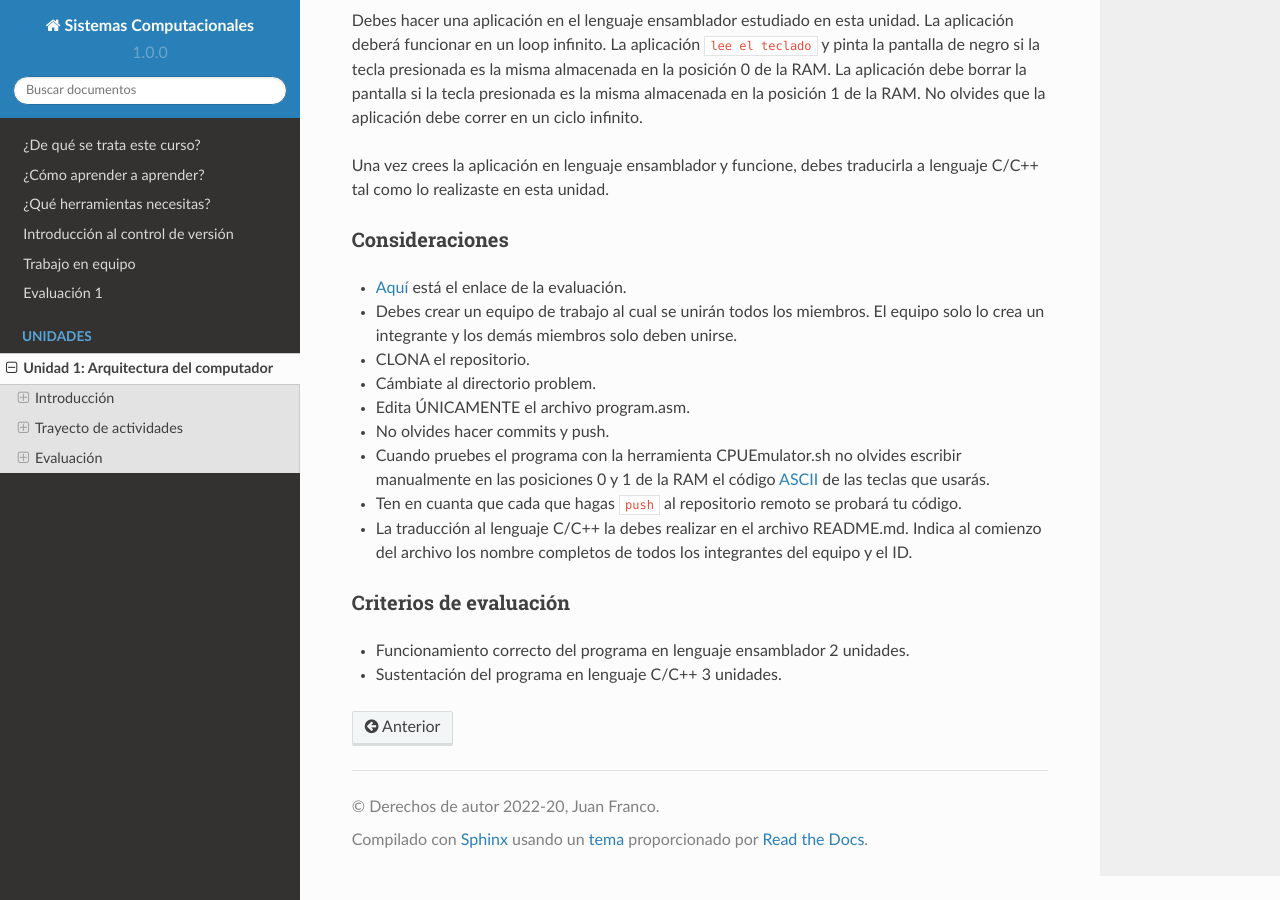
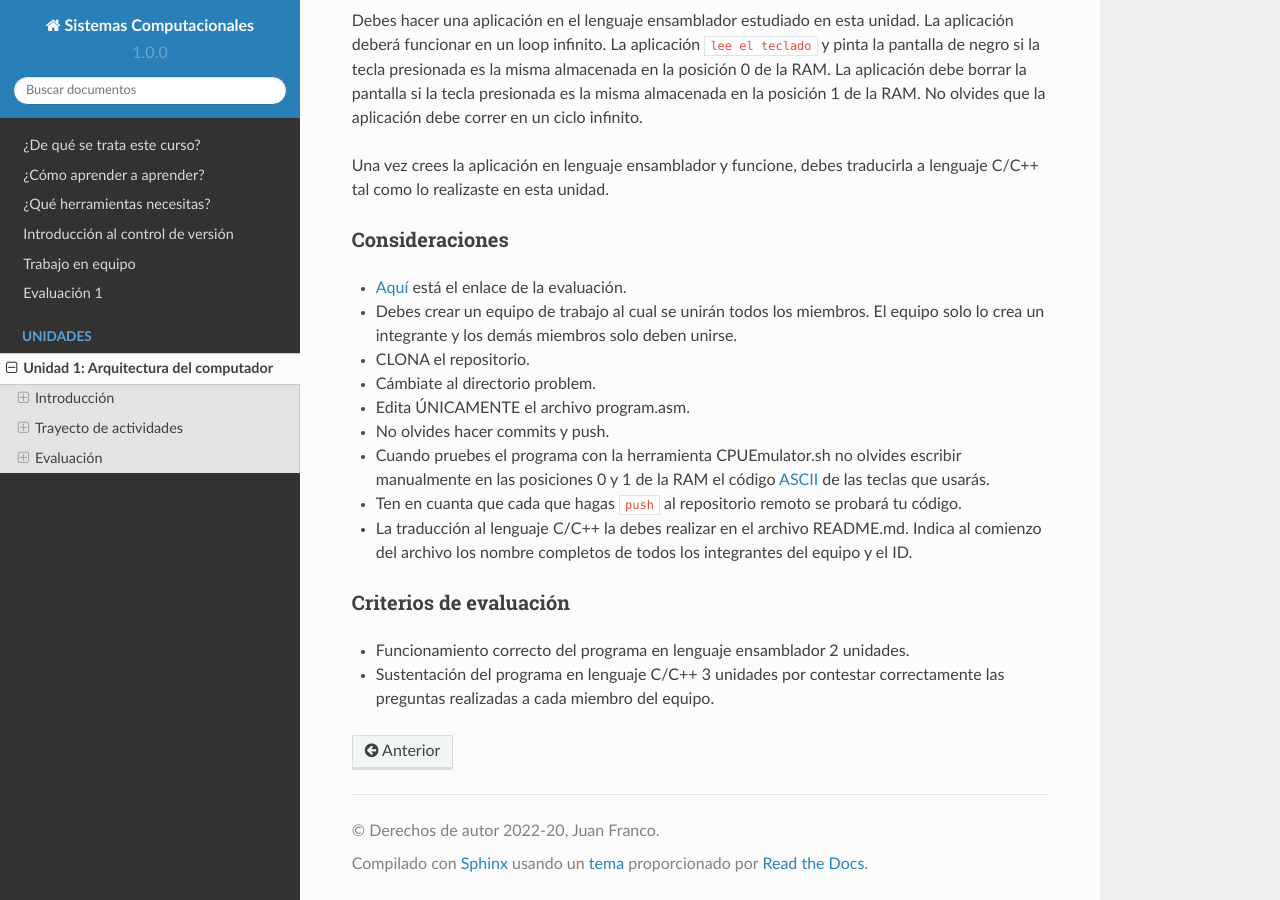
Before and after one commit to juanferfranco/SistemasComputacionales, a Sphinx documentation site: the page built from docs/_unidad1/unidad1.rst, in a window 1280 px wide and 900 px high, scrolled down 24259 px. Built offline with Sphinx 7.4.7 and the Read the Docs theme 2.0.0, drawn with Linux system fonts in a browser that asks for light colours.

Commit message:
Update sustentacion

```diff
--- a/docs/_unidad1/unidad1.rst
+++ b/docs/_unidad1/unidad1.rst
@@ -1031,4 +1031,5 @@ Criterios de evaluación
 *************************
 
 * Funcionamiento correcto del programa en lenguaje ensamblador 2 unidades.
-* Sustentación del programa en lenguaje C/C++ 3 unidades.
+* Sustentación del programa en lenguaje C/C++ 3 unidades
+  por contestar correctamente las preguntas realizadas a cada miembro del equipo.
```
